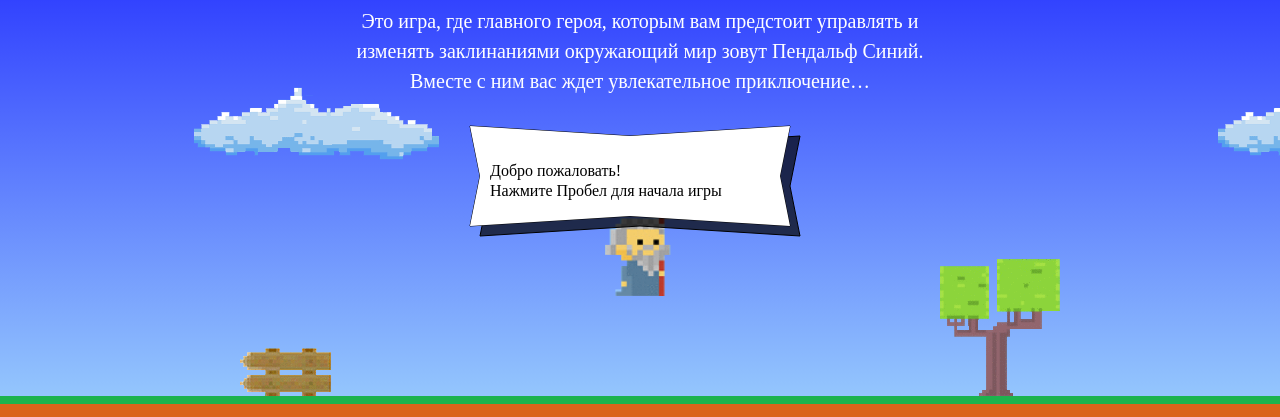
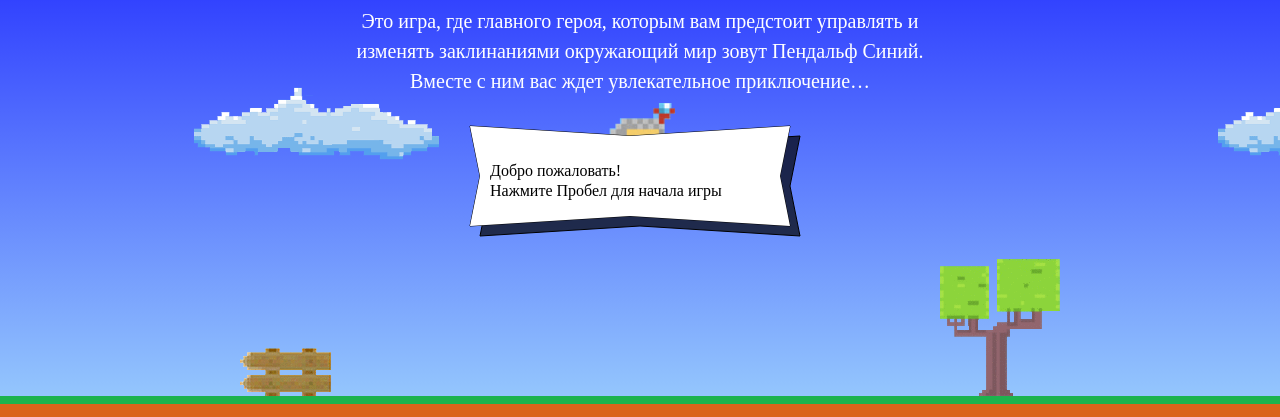
Before and after one commit to pdrobyshev/521641-code-and-magick-18, a website: page index.html in a window 1280 px wide. Shown: the part 203-620 px from the top of the page. Drawn offline with Linux system fonts and the light colour scheme; a web font is replaced by a local one.

Commit message:
Упростил функцию getWizardX. Изменил getWizardY, чтобы по Y было 2/3 от земли

```diff
--- a/index.html
+++ b/index.html
@@ -183,24 +183,23 @@
 
 <script>
   var fireballSize = 22;
+  var wizardSpeed = 3;
+  var wizardWidth = 70;
 
   var getFireballSpeed = function (left) {
     return left ? 5 : 2;
   };
-
-  var wizardSpeed = 3;
-  var wizardWidth = 70;
 
   var getWizardHeight = function () {
     return 1.3337 * wizardWidth;
   };
 
   var getWizardX = function (width) {
-    return (width / 2) - (wizardWidth / 2);
+    return (width - wizardWidth) / 2;
   };
 
   var getWizardY = function (height) {
-    return height / 3 * 2 - getWizardHeight();
+    return height / 3 - getWizardHeight();
   };
 </script>
 <script src="js/game.js"></script>
```
